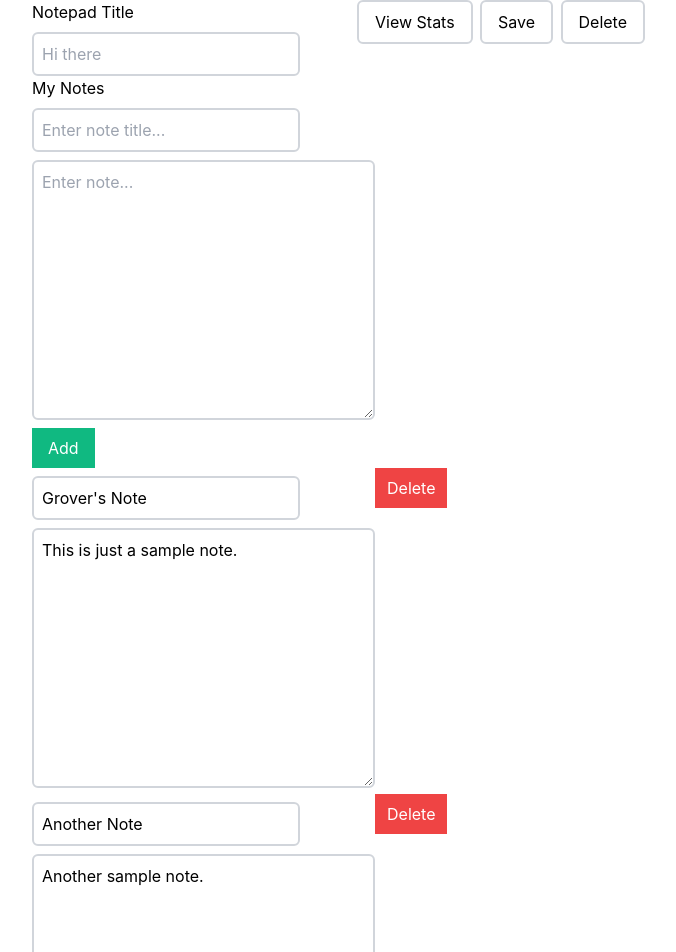
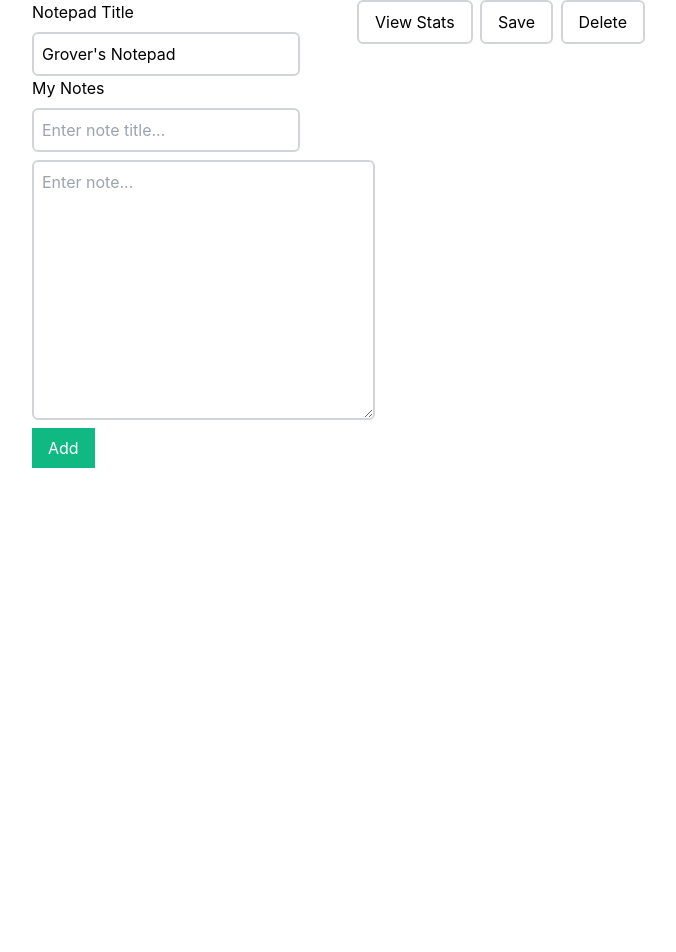
Before and after one commit to groverrichardson/disqo-assessment, a React (Create React App) app: page / in a window 1280 px wide. Shown: the top 952 px of the page, without its empty margins (283-959 px from the left). After the commit the page ends 800 px from the top, so only its background shows below. Built offline with nearby package versions, Linux system fonts and the light colour scheme.

Commit message:
Added addNote ability.

```diff
--- a/src/App.js
+++ b/src/App.js
@@ -10,23 +10,29 @@ function App() {
     const initialState = {
         currentNoteTitle: '',
         currentNoteDescription: '',
-        notepadTitle: 'Hi there',
-        notes: [
-            {
-                noteTitle: `Grover's Note`,
-                noteDescription: `This is just a sample note.`,
-            },
-            {
-                noteTitle: `Another Note`,
-                noteDescription: `Another sample note.`,
-            },
-        ],
+        notepadTitle: `Grover's Notepad`,
+        notes: [],
     };
 
     function reducer(state, action) {
         switch (action.type) {
-            case 'Update Notepad':
+            case 'notepad':
                 return { ...state, notepadTitle: action.value };
+            case 'currentNoteTitle':
+                return { ...state, currentNoteTitle: action.value };
+            case 'currentNoteDescription':
+                return { ...state, currentNoteDescription: action.value };
+            case 'addNote':
+                return {
+                    ...state,
+                    notes: [
+                        ...state.notes,
+                        {
+                            noteTitle: action.title,
+                            noteDescription: action.description,
+                        },
+                    ],
+                };
         }
     }
 
--- a/src/components/notepad-hero.js
+++ b/src/components/notepad-hero.js
@@ -8,6 +8,8 @@ function NotepadHero() {
     const notepadTitle = noteContext.state.notepadTitle;
     const notes = noteContext.state.notes;
 
+    console.log(noteContext.notes);
+
     return (
         <div className="NotepadHero flex flex-col justify-center items-between w-1/2">
             <div className="title-container">
@@ -15,21 +17,36 @@ function NotepadHero() {
                 <input
                     type="text"
                     className="notepad-title-input border-2 border-gray-300 p-2 rounded-md mt-2"
-                    placeholder={notepadTitle}
+                    defaultValue={notepadTitle}
                     onChange={(e) => {
                         noteContext.dispatch({
-                            type: 'Update Notepad',
+                            type: 'notepad',
                             value: e.target.value,
                         });
                     }}
                 />
             </div>
-            <form className="notes-container flex flex-col justify-center items-start">
+            <form
+                className="notes-container flex flex-col justify-center items-start"
+                onSubmit={(e) => {
+                    e.preventDefault();
+                    noteContext.dispatch({
+                        type: 'addNote',
+                        title: noteContext.state.currentNoteTitle,
+                        description: noteContext.state.currentNoteDescription,
+                    });
+                }}>
                 <h2 className="my-notes ">My Notes</h2>
                 <input
                     type="text"
                     className="note-title border-2 border-gray-300 p-2 rounded-md mt-2"
                     placeholder="Enter note title..."
+                    onChange={(e) => {
+                        noteContext.dispatch({
+                            type: 'currentNoteTitle',
+                            value: e.target.value,
+                        });
+                    }}
                 />
                 <textarea
                     name="note-input"
@@ -37,8 +54,16 @@ function NotepadHero() {
                     cols="30"
                     rows="10"
                     className="border-2 border-gray-300 p-2 rounded-md mt-2"
-                    placeholder="Enter note..."></textarea>
-                <button className="note-submit bg-green-500 py-2 px-4 mt-2 text-white">
+                    placeholder="Enter note..."
+                    onChange={(e) => {
+                        noteContext.dispatch({
+                            type: 'currentNoteDescription',
+                            value: e.target.value,
+                        });
+                    }}></textarea>
+                <button
+                    type="submit"
+                    className="note-submit bg-green-500 py-2 px-4 mt-2 text-white">
                     Add
                 </button>
             </form>
```
